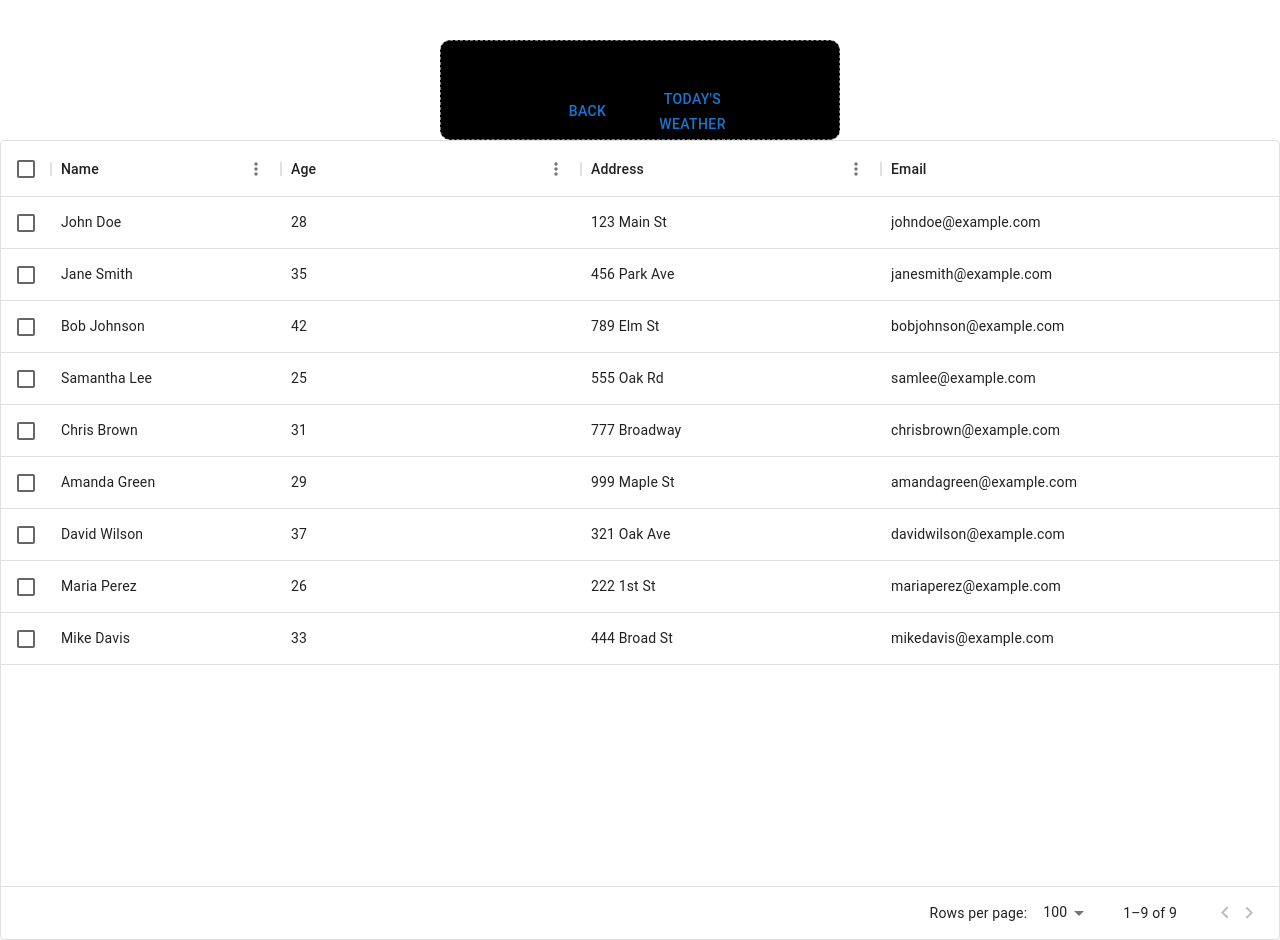
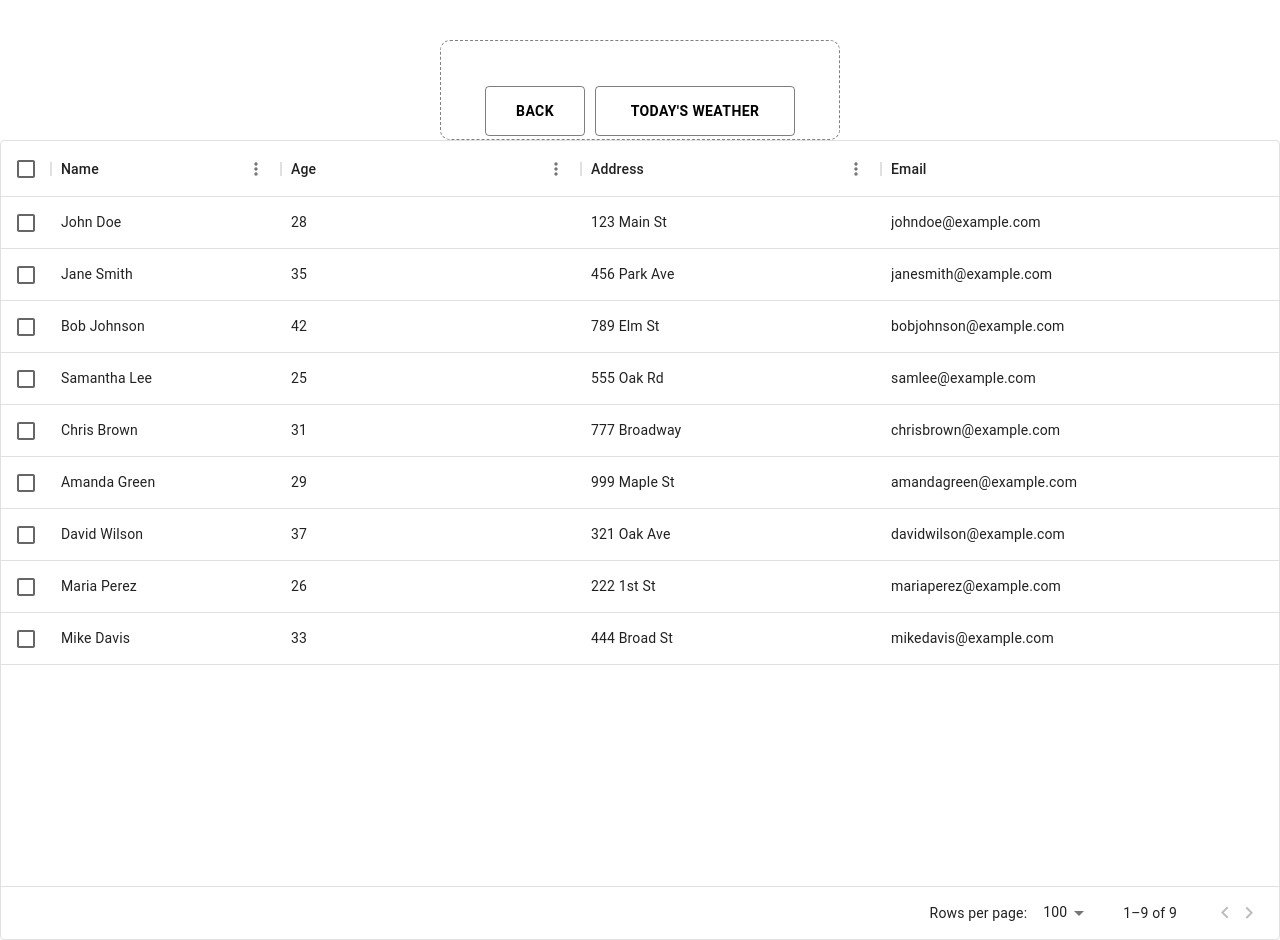
Before and after one commit to WFT-Interns/React-Practice-bimisha, a React (Create React App) app: page /Home in a window 1280 px wide. Built offline with nearby package versions, Linux system fonts and the light colour scheme.

Commit message:
fix: solved the issue with buttons on home.jsx

```diff
--- a/src/Components/Home.jsx
+++ b/src/Components/Home.jsx
@@ -2,7 +2,10 @@ import { Container, Button, Box } from "@mui/material";
 import React, { useEffect, useState } from "react";
 import { DataGrid, GridColDef, GridValueGetterParams } from "@mui/x-data-grid";
 import { useNavigate } from "react-router-dom";
-//import "./css/Home.css";
+import { ThemeProvider } from "@emotion/react";
+import theme from "../Theme/loginTheme";
+import { height } from "@mui/system";
+
 
 const Home = () => {
   const [userdata, setUserData] = useState([]);
@@ -28,16 +31,10 @@ const Home = () => {
 
   return (
     <>
-      <Container
-        className="nav-container"
-        sx={{ width: 400, height: 100, p: 5, border: "1px dashed grey" }}
-      >
-        <Button type="submit" onClick={() => navigate("/")}>
-          Back
-        </Button>
-        <Button type="submit" onClick={() => navigate("/Weather")}>
-          Today's Weather
-        </Button>
+    <ThemeProvider theme={theme}>
+    <Container component="form" display="flex" className="nav-container" sx={{ width: 400, height: 100, p: 5, border: "1px dashed grey",bgcolor:"white" }} >
+    <Button type="submit" variant="outlined" sx={{width:100, height:50}} onClick={() => navigate("/")}>Back</Button>
+    <Button type="submit" variant="outlined"  sx={{width:200, height:50}} onClick={() => navigate("/Weather")}>Today's Weather</Button>
     </Container>
     <Box height="50em">
       <DataGrid
@@ -48,6 +45,7 @@ const Home = () => {
         checkboxSelection
       />
     </Box>
+    </ThemeProvider>
     </>
     );
   };
--- a/src/Components/Login.jsx
+++ b/src/Components/Login.jsx
@@ -27,8 +27,8 @@ const Login =() => {
         <>
         <ThemeProvider theme = {theme}>
             <Container component="form" sx={{ width: 300, height:300, mt: 20, p:5, border: '1px dashed grey'}} onSubmit={handleSubmit} className="form-container">
-                <TextField label="Username" variant="outlined" type="text" value={userName} onChange={event => setUsername(event.target.value)} name="userName" required/>
-                <TextField label="Password" variant="outlined"  type="Password" value={password} onChange={event => setPass(event.target.value)} name="password" required/>
+                <TextField margin="1" label="Username" variant="outlined" type="text" value={userName} onChange={event => setUsername(event.target.value)} name="userName" required/>
+                <TextField margin="1" label="Password" variant="outlined"  type="Password" value={password} onChange={event => setPass(event.target.value)} name="password" required/>
                 <Stack class="form-button" direction="row" justifyContent="space between" alignItems="center" >
                     <Button variant= "outlined"  type="submit"onClick={() => navigate("/Home")}>Log In</Button>
                     <Button variant= "outlined"  type="clear" onClick={resetForm}>Clear</Button>
--- a/src/Components/css/Home.css
+++ b/src/Components/css/Home.css
@@ -1,5 +1,5 @@
 .nav-container{
-    background-color: black;
+
     color: white;
     margin: auto;
     margin-top: 40px;
--- a/src/Theme/loginTheme.jsx
+++ b/src/Theme/loginTheme.jsx
@@ -31,6 +31,7 @@ const theme = createTheme({
             },
           },
         },
+
     },
 });
 
```
Lines whose indentation alone changed are shown as unchanged.
